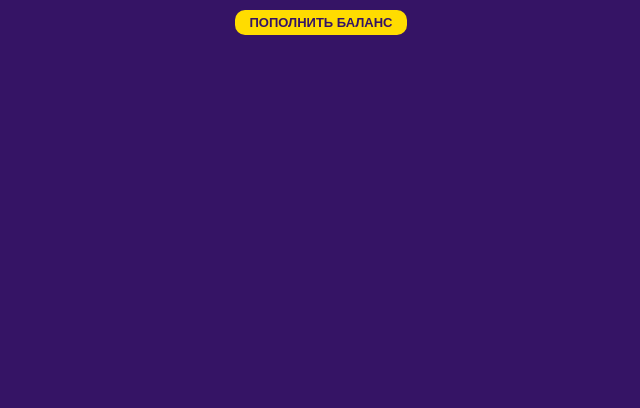
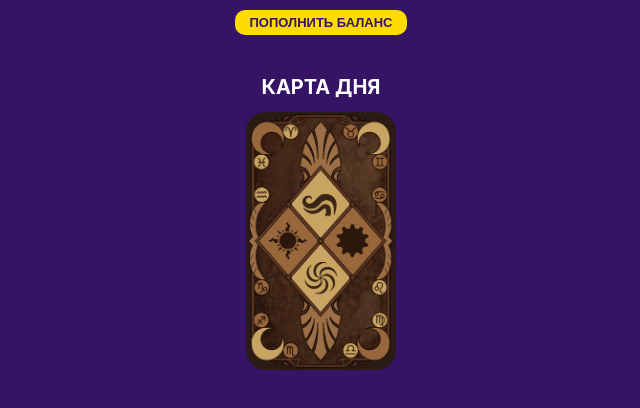
Before and after one commit to krpzzr/tarot-official-frontend, a React (Create React App) app: page /card-of-the-day in a window 1280 px wide. Shown: the top 408 px of the page, without its empty margins (319-959 px from the left). Built offline with nearby package versions, Linux system fonts and the light colour scheme; no server answers.

Commit message:
create card of the day page

```diff
--- a/src/App.tsx
+++ b/src/App.tsx
@@ -12,13 +12,14 @@ import TarotDetail from 'components/TarotDetail';
 import LayoutHistoryDetail from 'components/LayoutHistoryDetail';
 import LayoutHistoryList from 'components/LayoutHistoryList';
 import Chat from 'components/Chat';
+import Friends from 'components/Friends';
+import CardOfDay from 'components/CardOfDay';
 import { useAppDispatch } from 'toolkit/hooks';
 import { convertHashToQueryParam } from 'utils/urlUtils';
 import { useNavigateWithHash } from 'utils/useNavigateWithHash';
 import { fetchUserData } from 'toolkit/actions/userActions';
 import { fetchCards } from 'toolkit/actions/cardActions';
 import { fetchCardLayouts } from 'toolkit/actions/cardLayoutActions';
-import Friends from 'components/Friends';
 
 import styles from './styles.module.scss';
 
@@ -124,6 +125,7 @@ const App = () => {
         <Route path="/payments" element={<Payments />} />
         <Route path="/chat" element={<Chat />} />
         <Route path="/friends" element={<Friends />} />
+        <Route path="/card-of-the-day" element={<CardOfDay />} />
       </Routes>
       <Modal>
         <BonusBalance />
--- /dev/null
+++ b/src/components/CardOfDay/index.tsx
@@ -0,0 +1,64 @@
+import React, { useState, useEffect } from 'react';
+import axios from 'axios';
+
+import { useAppDispatch, useAppSelector } from 'toolkit/hooks';
+
+import { Card } from 'toolkit/reducers/cardsReducer';
+import { convertHashToQueryParam, getAPIUrl } from 'utils/urlUtils';
+import { fetchUserData } from 'toolkit/actions/userActions';
+
+import styles from './styles.module.scss';
+
+const CardOfDay: React.FC = () => {
+  const [isFlipped, setIsFlipped] = useState(false);
+  const [card, setCard] = useState<Card | null>(null);
+  const [imgUrl, setImgUrl] = useState<string>('/images/back.jpg');
+  const { data: cards } = useAppSelector((state) => state.cards);
+  const { data: user } = useAppSelector((state) => state.user);
+  const dispatch = useAppDispatch();
+
+  useEffect(() => {
+    const currentCard = cards.find(card => card.id === user.dayCard);
+    if (currentCard) {
+      setCard(currentCard);
+      setImgUrl(`/images/cards_list/${currentCard.image}`);
+    }
+  }, [cards, user]);
+
+  const handleCardClick = async () => {
+    if ((user && user.dayCard) || card || !user) return;
+
+    if (!isFlipped) {
+      const randomCard = cards[Math.floor(Math.random() * cards.length)];
+      setCard(randomCard);
+      const queryParams = convertHashToQueryParam(window.location.search);
+      await axios.post(`${getAPIUrl()}/card-day?${queryParams}`, {
+        cardId: randomCard.id,
+      });
+      dispatch(fetchUserData());
+      setTimeout(() => {
+        setImgUrl(`/images/cards_list/${randomCard.image}`);
+      }, 200);
+    }
+    setIsFlipped(!isFlipped);
+  };
+
+  return (
+    <div className={styles.wrapper}>
+      <h1>Карта дня</h1>
+      <div className={styles.cardWrapper}>
+        <div className={`${styles.card} ${isFlipped ? styles.flipped : ''}`} onClick={handleCardClick}>
+          <img src={`${window.location.origin}${imgUrl}`} alt="Card Back" />
+        </div>
+      </div>
+      {card && (
+        <div className={styles.cardDescription}>
+          <h3>{card.nameRu}&nbsp;{card.isUpright ? '' : '(перевернутая)'}</h3>
+          <p>{card.descriptionRu}</p>
+        </div>
+      )}
+    </div>
+  );
+};
+
+export default CardOfDay;
--- /dev/null
+++ b/src/components/CardOfDay/styles.module.scss
@@ -0,0 +1,41 @@
+.wrapper {
+  padding: 20px;
+
+  h1 {
+    margin-top: 0;
+    text-align: center;
+  }
+
+  .cardWrapper {
+    text-align: center;
+
+    .card {
+      width: 150px;
+      border-radius: 20px;
+      transition: transform 0.6s;
+      transform-style: preserve-3d;
+      position: relative;
+      text-align: center;
+      margin: auto;
+    }
+
+    .card.flipped {
+      transform: rotateY(180deg);
+    }
+
+    .card img {
+      width: 100%;
+      height: auto;
+      border-radius: 20px;
+    }
+  }
+
+  .cardDescription {
+    background: #fff;
+    color: #000;
+    border-radius: 40px;
+    padding: 20px;
+    font-size: 18px;
+    margin-top: 20px;
+  }
+}
--- a/src/components/Chat/index.tsx
+++ b/src/components/Chat/index.tsx
@@ -8,6 +8,8 @@ import { useAppDispatch, useAppSelector } from 'toolkit/hooks';
 import { formatText } from 'utils/formattint';
 
 import styles from './styles.module.scss';
+import { setIsLoadingAiAnswer } from 'toolkit/reducers/loadingReducer';
+import { setBalance } from 'toolkit/reducers/userReducer';
 
 const Chat: React.FC = () => {
   const dispatch = useAppDispatch();
@@ -15,12 +17,12 @@ const Chat: React.FC = () => {
 
   // Локальное состояние для текстового поля
   const [message, setMessage] = useState('');
-  const [isSending, setIsSending] = useState(false);
   const [isKeyboardOpen, setIsKeyboardOpen] = useState(false);
 
   // Получаем данные из сторы
   const { history, isLoading } = useAppSelector((state) => state.chat);
   const { data: user, loading, error } = useAppSelector((state) => state.user);
+  const { isLoadingAiAnswer } = useAppSelector((state) => state.loadings);
 
   // Автоскролл при изменении истории
   useEffect(() => {
@@ -43,15 +45,16 @@ const Chat: React.FC = () => {
   const handleSendMessage = async () => {
     if (!message.trim()) return;
 
-    setIsSending(true);
+    dispatch(setIsLoadingAiAnswer(true));
 
     try {
       await dispatch(sendQuestionToAI(message));
+      dispatch(setBalance(user.balance - 25));
       setMessage(''); // Очистить поле ввода после успешного отправления
     } catch (error) {
       console.error('Error sending question:', error);
     } finally {
-      setIsSending(false);
+      dispatch(setIsLoadingAiAnswer(false));
     }
   };
 
@@ -89,12 +92,12 @@ const Chat: React.FC = () => {
           placeholder="Введите ваш вопрос"
           value={message}
           onChange={(e) => setMessage(e.target.value)}
-          disabled={isSending}
+          disabled={isLoadingAiAnswer}
           onFocus={handleFocus}
           onBlur={handleBlur}
         />
-        <button onClick={handleSendMessage} disabled={isSending || isLoading || user.balance < 25}>
-          {isSending ? (
+        <button onClick={handleSendMessage} disabled={isLoading || user.balance < 25 || isLoadingAiAnswer}>
+          {isLoadingAiAnswer ? (
             <BeatLoader
               loading={true}
               size={11}
--- a/src/components/LayoutHistoryDetail/index.tsx
+++ b/src/components/LayoutHistoryDetail/index.tsx
@@ -13,20 +13,21 @@ import { useNavigateWithHash } from 'utils/useNavigateWithHash';
 import { setBalance } from 'toolkit/reducers/userReducer';
 
 import styles from './styles.module.scss';
+import { setIsLoadingAiLayout } from 'toolkit/reducers/loadingReducer';
 
 const LayoutHistoryDetail: React.FC = () => {
   const { id } = useParams<{ id: string }>();
   const [currentTab, setCurrentTab] = useState(0);
   const [aiAnswer, setAiAnswer] = useState(null);
-  const [isLoading, setIsLoading] = useState(false);
+  // const [isLoading, setIsLoading] = useState(false);
   const [isModalBalanceOpen, setModalBalanceOpen] = useState(false);
-  const [isModalAiAnswerOpen, setModalAiAnswerOpen] = useState(false);
   const navigate = useNavigateWithHash();
   const dispatch = useAppDispatch();
 
   const { data: list } = useCardLayoutsHistory();
   const { data: cards } = useAppSelector((state) => state.cards);
   const { data: user } = useAppSelector((state) => state.user);
+  const { isLoadingAiLayout: isLoading } = useAppSelector((state) => state.loadings);
 
   const layout = list.find((item) => item.id === Number(id));
 
@@ -82,7 +83,8 @@ const LayoutHistoryDetail: React.FC = () => {
       });
 
       try {
-        setIsLoading(true);
+        // setIsLoading(true);
+        dispatch(setIsLoadingAiLayout(true));
         const queryParams = convertHashToQueryParam(window.location.search);
         const response = await axios.post(`${getAPIUrl()}/detailed-layout?${queryParams}`, {
           cardLayoutHistoryId: layout.id,
@@ -96,9 +98,9 @@ const LayoutHistoryDetail: React.FC = () => {
         window.scrollTo(0, 0);
         document.body.scrollTop = 0;
         document.documentElement.scrollTop = 0;
-        setIsLoading(false);
+        dispatch(setIsLoadingAiLayout(false));
       } catch (error) {
-        setIsLoading(false);
+        // setIsLoading(false);
         console.error('Ошибка при получении подробного расклада:', error);
       }
     }
--- a/src/components/MainPage/index.tsx
+++ b/src/components/MainPage/index.tsx
@@ -24,12 +24,13 @@ const MainPage: React.FC = () => {
     <div className={styles.wrapper}>
       <div>
         <div className={styles.topMenu}>
-          <div onClick={() => handleRedirect('/card-of-the-day')}>
-            Карта дня
-          </div>
           <PeopleIcon onClick={() => handleRedirect('/friends')} />
         </div>
         <ul className={styles.list}>
+          <li onClick={() => handleRedirect('/card-of-the-day')}>
+            <img src="./images/moon.png" alt="" />
+            <span>Карта дня</span>
+          </li>
           <li onClick={() => handleRedirect('/magic-ball')}>
             <img src="./images/ball.png" alt="" />
             <span>Предсказания Да/Нет</span>
--- a/src/components/MainPage/styles.module.scss
+++ b/src/components/MainPage/styles.module.scss
@@ -2,7 +2,7 @@
 
   .topMenu {
     display: flex;
-    justify-content: space-between;
+    justify-content: flex-end;
     padding-left: 30px;
     padding-right: 30px;
     color: #b49ef1;
--- /dev/null
+++ b/src/toolkit/reducers/loadingReducer.ts
@@ -0,0 +1,22 @@
+import { createSlice } from '@reduxjs/toolkit';
+
+const initialState = {
+  isLoadingAiLayout: false,
+  isLoadingAiAnswer: false,
+};
+
+const loadingSlice = createSlice({
+  name: 'loadings',
+  initialState,
+  reducers: {
+    setIsLoadingAiLayout: (state, { payload }) => {
+      state.isLoadingAiLayout = payload;
+    },
+    setIsLoadingAiAnswer: (state, { payload }) => {
+      state.isLoadingAiAnswer = payload;
+    },
+  },
+});
+
+export const { setIsLoadingAiLayout, setIsLoadingAiAnswer } = loadingSlice.actions;
+export default loadingSlice.reducer;
--- a/src/toolkit/store.ts
+++ b/src/toolkit/store.ts
@@ -6,6 +6,7 @@ import cardLayoutReducer from './reducers/cardLayoutReducer';
 import cardsReducer from './reducers/cardsReducer';
 import cardLayoutHistoryReducer from './reducers/cardLayoutHistoryReducer';
 import chatHistoryReducer from './reducers/chatHistoryReducer';
+import loadingReducer from './reducers/loadingReducer';
 
 const store = configureStore({
   reducer: {
@@ -15,6 +16,7 @@ const store = configureStore({
     cards: cardsReducer,
     layoutHistory: cardLayoutHistoryReducer,
     chat: chatHistoryReducer,
+    loadings: loadingReducer,
   },
 });
 
```
Also changed, not shown: public/images/moon.png (added), 1 other file (tests, documents, lock files or other folders).
